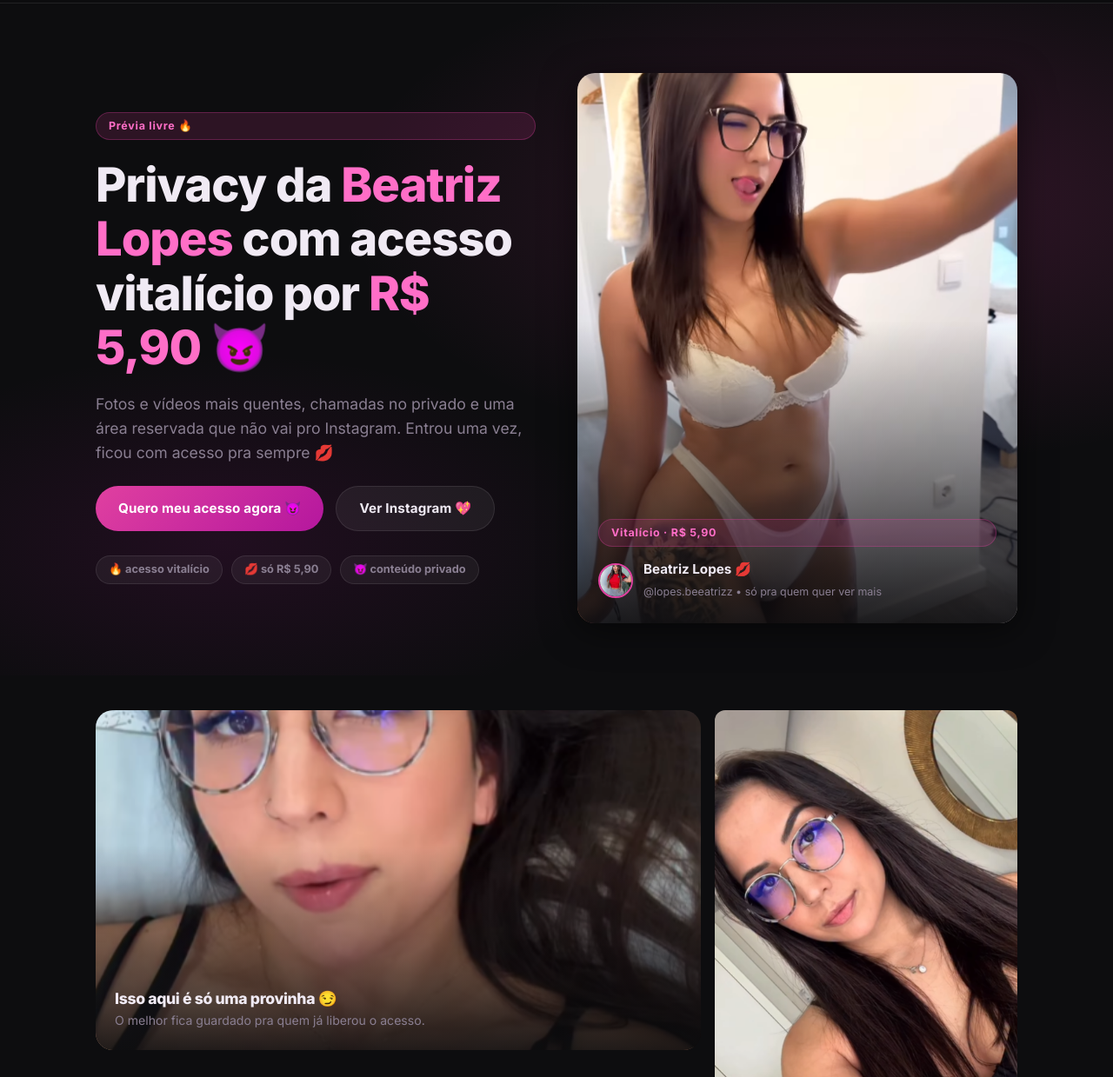
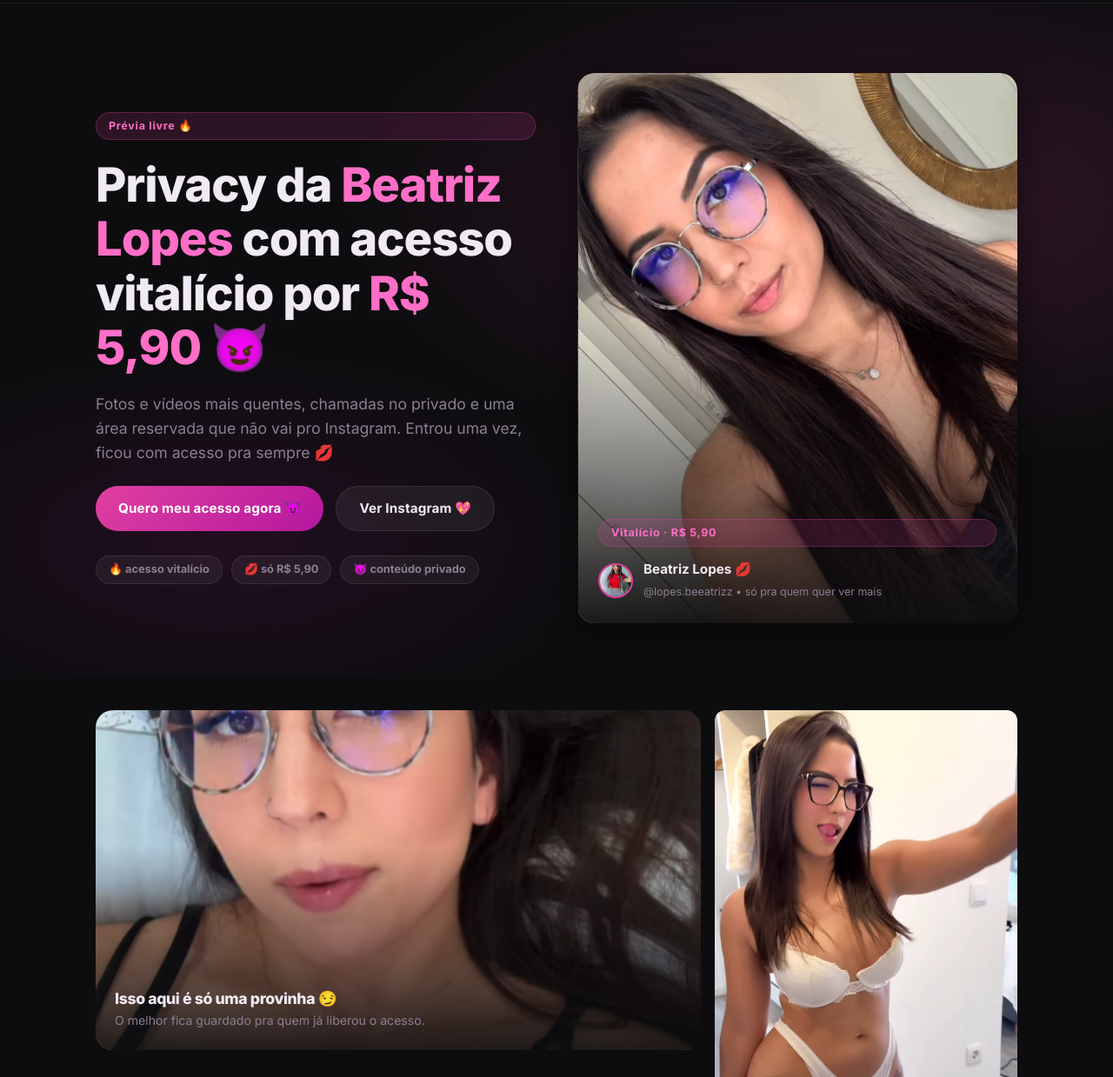
Before and after one commit to victorcxzk/site-vip, a website: page public/index.html in a window 1280 px wide. Shown: the part 61-1300 px from the top of the page at 87% size. Drawn offline with nearby package versions, Linux system fonts and the light colour scheme.

Commit message:
Add files via upload

```diff
--- a/public/index.html
+++ b/public/index.html
@@ -92,7 +92,7 @@
         </div>
 
         <div class="hero-card">
-          <img src="./img/image2.png" alt="Capa Beatriz Lopes">
+          <img src="./img/image5.png" alt="Capa Beatriz Lopes">
           <div class="hero-card-overlay">
             <span class="badge" id="ctaPrice">Vitalício · R$ 5,90</span>
             <div class="hero-mini">
@@ -118,7 +118,7 @@
           </div>
         </div>
         <div class="showcase-side">
-          <div class="tile"><img src="./img/image5.png" alt="Prévia 1"></div>
+          <div class="tile"><img src="./img/image2.png" alt="Prévia 1"></div>
           <div class="tile"><img src="./img/image6.png" alt="Prévia 2"></div>
         </div>
       </div>
```
